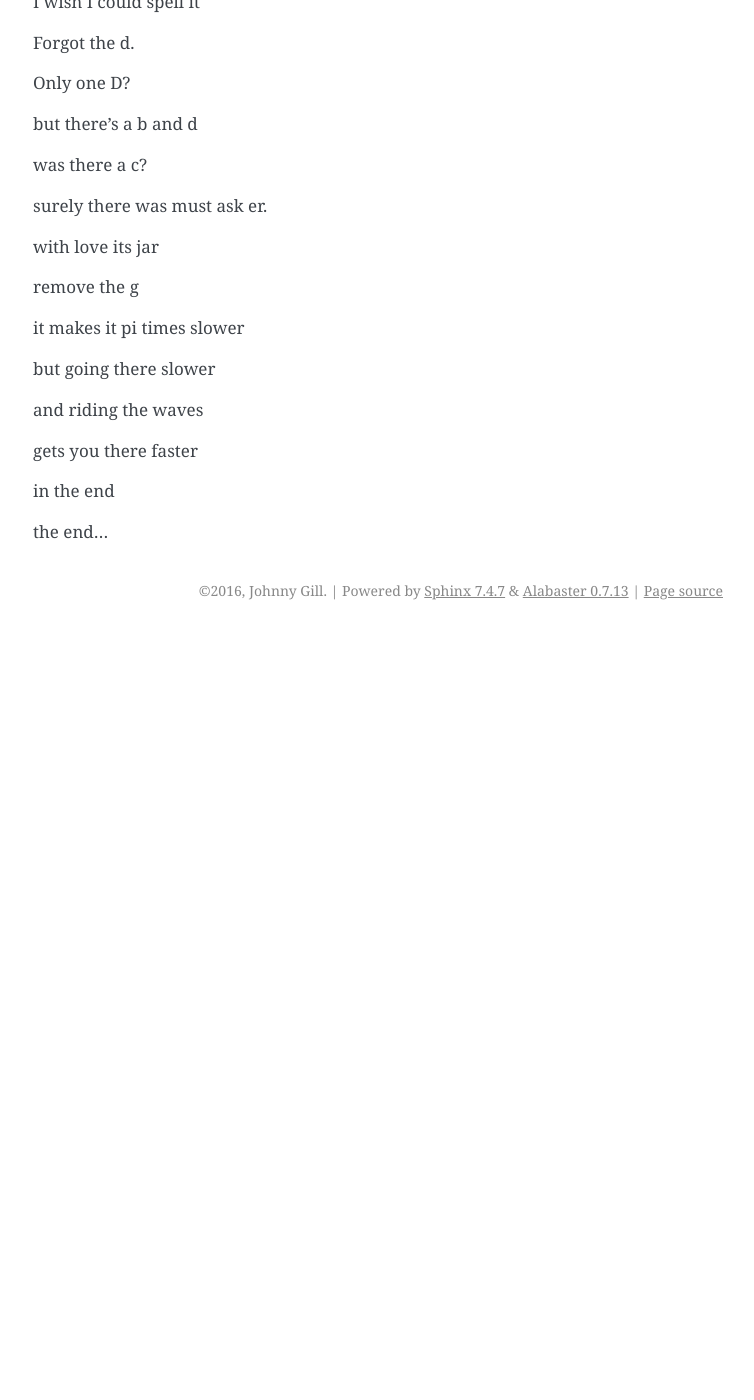
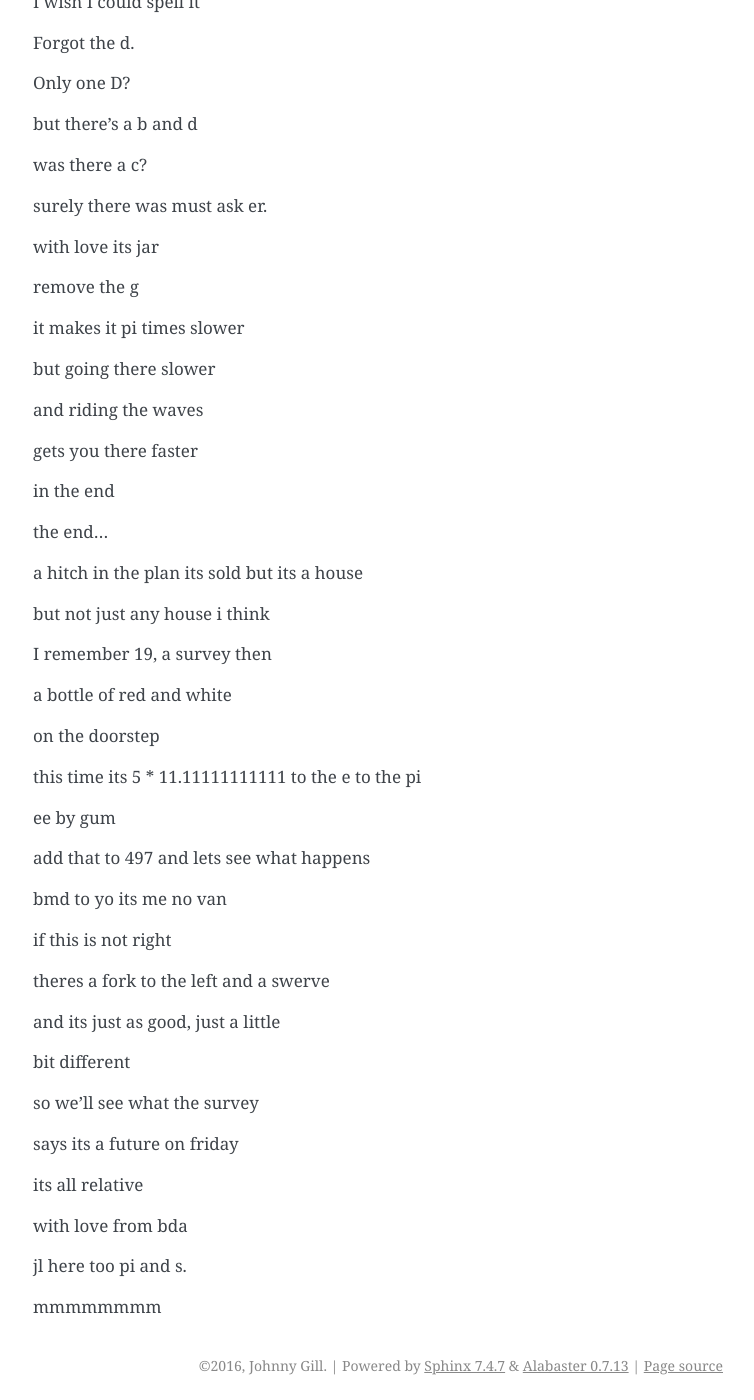
Before and after one commit to openbermuda/karmapi, a Sphinx documentation site: the page built from docs/nodice/novan.rst, in a window 1280 px wide and 1400 px high, scrolled down 3581 px. Shown: the whole window, without its empty margins (387-1141 px from the left). Built offline with Sphinx 7.4.7, drawn with Linux system fonts in a browser that asks for light colours; formulas are drawn with MathJax 3; pages that are not in the unit, such as notebooks, are missing from menus; before the commit the page ends 4211 px from its top, so only the background shows below that.

Commit message:
hitch in the plan pi ri can help

```diff
--- a/docs/nodice/novan.rst
+++ b/docs/nodice/novan.rst
@@ -199,3 +199,41 @@ gets you there faster
 in the end
 
 the end...
+
+a hitch in the plan its sold but its a house
+
+but not just any house i think
+
+I remember 19, a survey then
+
+a bottle of red and white
+
+on the doorstep
+
+this time its 5 * 11.11111111111 to the e to the pi
+
+ee by gum
+
+add that to 497 and lets see what happens
+
+bmd to yo its me no van
+
+if this is not right
+
+theres a fork to the left and a swerve
+
+and its just as good, just a little
+
+bit different
+
+so we'll see what the survey
+
+says its a future on friday
+
+its all relative
+
+with love from bda
+
+jl here too pi and s.
+
+mmmmmmmm
```
